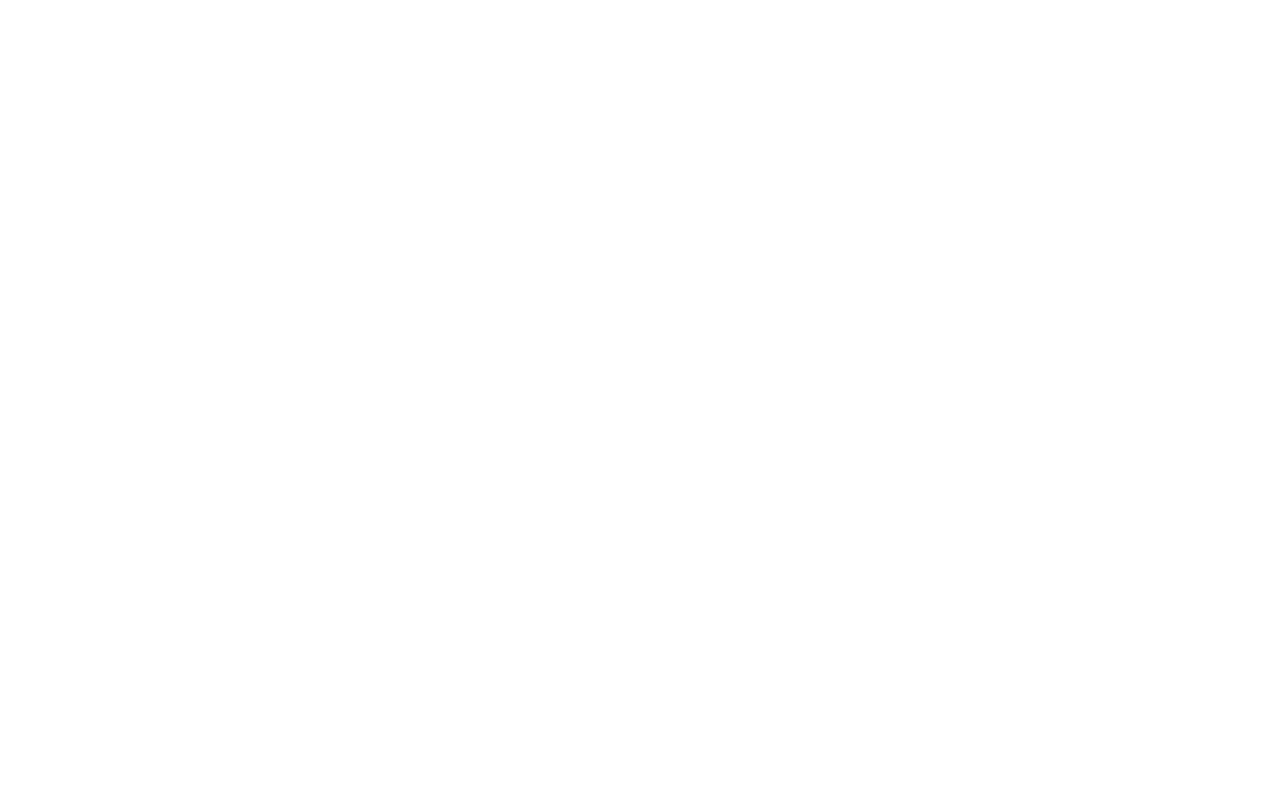
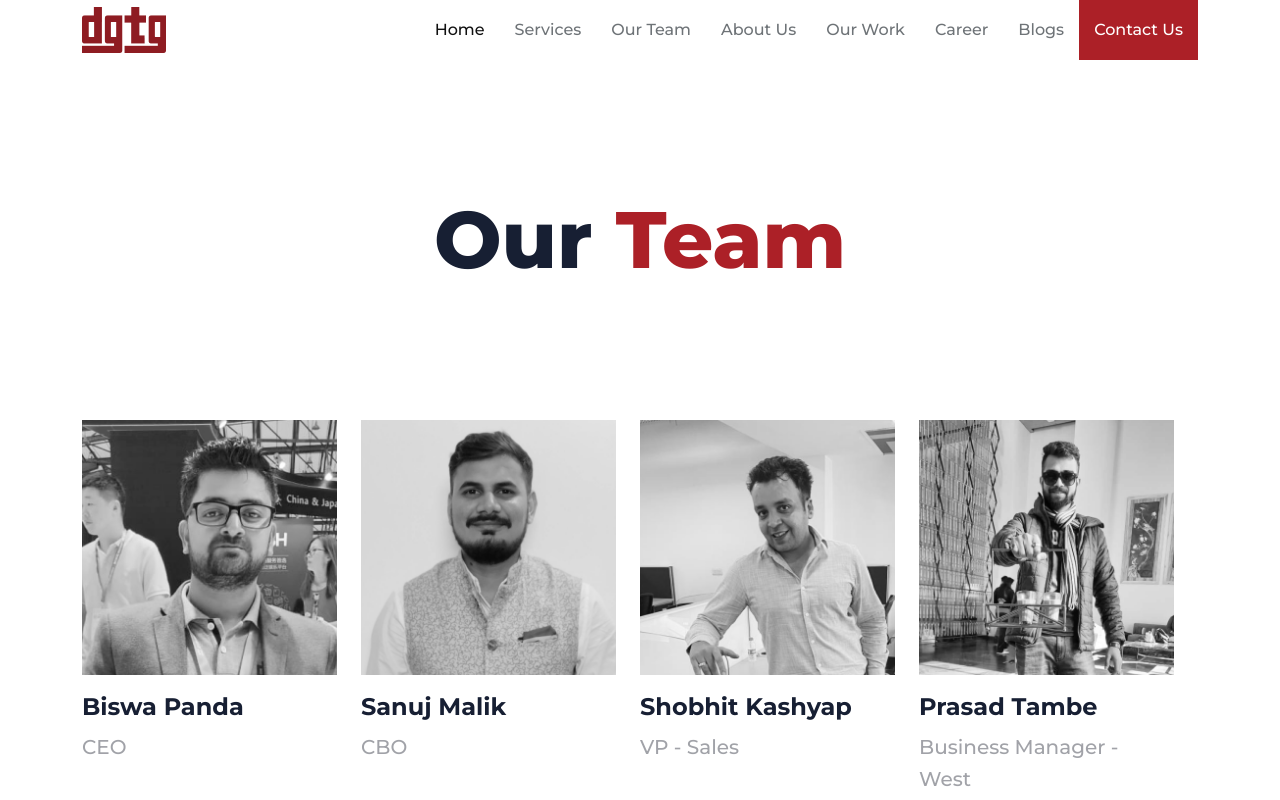
Before and after one commit to mailtoravi437/dgtg, a React (Create React App) app: page /team in a window 1280 px wide. Shown: the top 800 px of the page. Built offline with nearby package versions, Linux system fonts and the light colour scheme.

Commit message:
Fixed Routes

```diff
--- a/src/App.js
+++ b/src/App.js
@@ -30,17 +30,14 @@
   return (
     <Router>
       <Routes>
-
         <Route path="/" element={<Home/>} />
         <Route path="/about" element={<Aboutus/>} />
         <Route path="/services" element={<Services/>}/>
-        <Route exact path="/team" elements={<OurTeam/>}/>
+        <Route path="/team" element={<OurTeam/>}/>
         <Route path="/career" element={<Career/>}/>
         <Route path="/ourwork" element={<OurWork/>}/>
-        <Route path="/blog" elements={<Blog/>}/>
-        <Route path="/contactus" elements={<ContactUs/>}/>
-
-
+        <Route path="/blog" element={<Blog/>}/>
+        <Route path="/contactus" element={<ContactUs/>}/>
       </Routes>
     </Router>
   );
--- a/src/MyComponents/OurTeam.js
+++ b/src/MyComponents/OurTeam.js
@@ -3,16 +3,14 @@
 import '../Styles/global.css'
 
 export default function OurTeam() {
-  return (<h1>Our Team</h1>);
   return (
     <>
-  <div>
-    <Header/>
+      <Header />
       <div>
         <section className="mt-15 mb-15">
           <div className="container">
             <div className="service_header">
-            <h1>Our <span style={{color: '#AC2027'}}>Team</span></h1>
+              <h1>Our <span style={{ color: '#AC2027' }}>Team</span></h1>
             </div>
           </div>
         </section>
@@ -159,8 +157,6 @@
           </div>
         </section>
       </div>
-
-  </div>
     </>
 
   )
```
Lines whose indentation alone changed are shown as unchanged.
